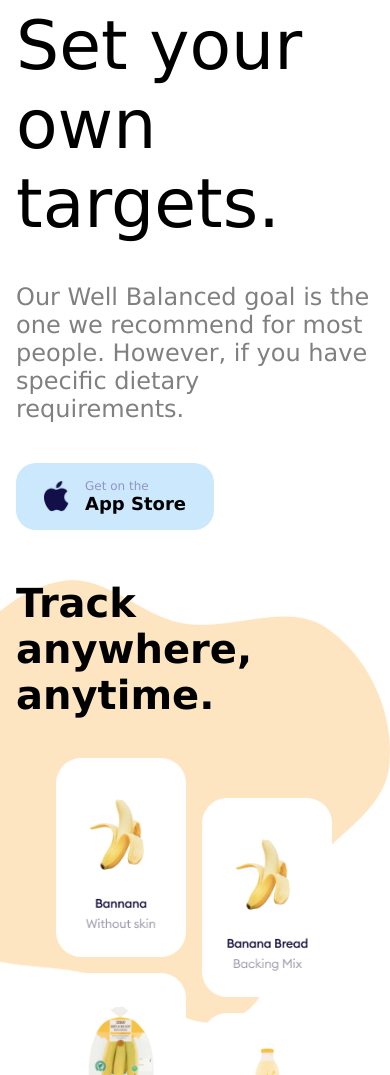
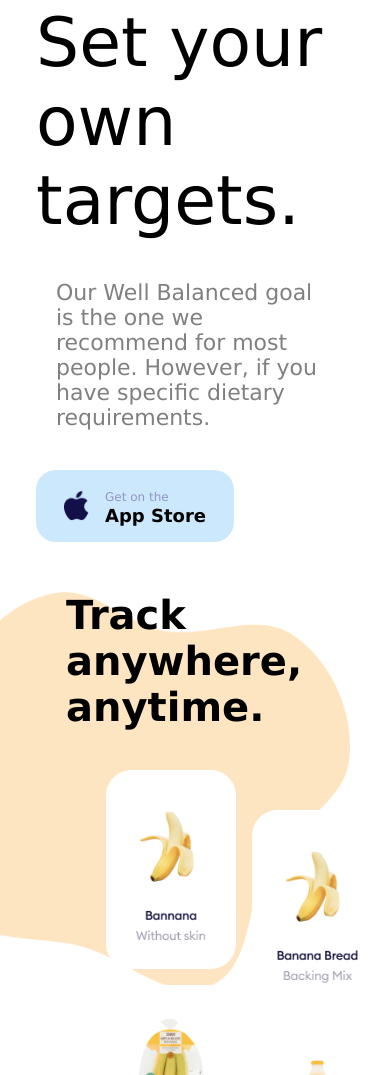
Before and after one commit to kazimorwan498/Nu-Fruit, a plain HTML site: page index.html in a window 390 px wide. Shown: the part 925-2000 px from the top of the page. Drawn offline with Linux system fonts and the light colour scheme.

Commit message:
Version 1.0

```diff
--- a/css/responsive.css
+++ b/css/responsive.css
@@ -1,14 +1,57 @@
+@media screen and (max-width: 1000px) {
+    .banner-section {
+        margin-left: 60px;
+
+        & h1 {
+            font-size: 70px;
+        }
+    }
+
+    .target-section {
+        .target-section-details p {
+            padding: 40px 20px;
+            font-size: 22px;
+        }
+
+        .target-section-details-button {
+            & span {
+                padding: 0;
+                font-size: 12px;
+            }
+        }
+    }
+
+    .track-section {
+
+        .track-left-section {
+
+            & h2 {
+                font-size: 70px;
+            }
+        }
+        .track-right-section {
+
+            & h3 {
+                font-size: 35px;
+                padding-inline: 1rem;
+            }
+        }
+    }
+}
+
 /* Responsive for mobile */
 @media screen and (max-width: 767px) {
     /* Common css style start */
     .container {
         padding: 0 16px;
     }
+
     .between {
         gap: 3rem;
         grid-template-columns: repeat(1, minmax(0, 1fr));
         margin-top: 50px;
     }
+
     /* Common css style end */
     .banner-section {
         padding: 60px 16px;
@@ -24,9 +67,9 @@
             font-size: 20px;
         }
     }
+
     .track-section {
         .track-bg {
-            left: 0;
             width: 100%;
         }
 
@@ -62,9 +105,11 @@
             }
         }
     }
+
     .company {
         margin-top: 50px;
     }
+
     /* Join Section */
     .join {
         margin: 80px auto;
--- a/css/style.css
+++ b/css/style.css
@@ -12,6 +12,10 @@
     --light-blue-clr: rgb(204, 232, 253);
     --periwinkle-clr: rgb(147, 147, 196);
     --light-turquoise-clr: rgb(217, 244, 255);
+}
+
+body {
+    padding: 20px;
 }
 
 /* Common css style start */
@@ -42,6 +46,7 @@
     }
 
     & div {
+        background-color: var(--white-clr);
         border: 1px solid rgba(from var(--gray-clr) r g b / 0.3);
         padding: 8px;
         display: flex;
@@ -128,7 +133,7 @@ button {
             width: 25px;
         }
 
-        & p {
+        & span {
             font-size: 12px;
             color: var(--periwinkle-clr);
             padding: 0;
@@ -149,10 +154,12 @@ button {
         position: absolute;
         z-index: -10;
         top: 0;
-        left: 10%;
+        left: -20px;
     }
 
     .track-left-section {
+        margin-left: 30px;
+
         & h2 {
             font-size: 85px;
         }
@@ -258,7 +265,7 @@ button {
                 width: 25px;
             }
 
-            & p {
+            & span {
                 font-size: 12px;
                 color: var(--periwinkle-clr);
                 padding: 0;
--- a/index.html
+++ b/index.html
@@ -39,7 +39,7 @@
             <div class="target-section-details-button">
                 <img src="./img/black-apple.png" alt="">
                 <div>
-                    <p>Get on the</p>
+                    <span>Get on the</span>
                     <h3>App Store</h3>
                 </div>
             </div>
@@ -106,7 +106,7 @@
             <div class="target-section-details-button">
                 <img src="./img/black-apple.png" alt="">
                 <div>
-                    <p>Get on the</p>
+                    <span>Get on the</span>
                     <h3>App Store</h3>
                 </div>
             </div>
@@ -126,7 +126,7 @@
             <div class="join-section-details-button">
                 <img src="./img/white-apple.png" alt="">
                 <div>
-                    <p>Get on the</p>
+                    <span>Get on the</span>
                     <h3>App Store</h3>
                 </div>
             </div>
```
